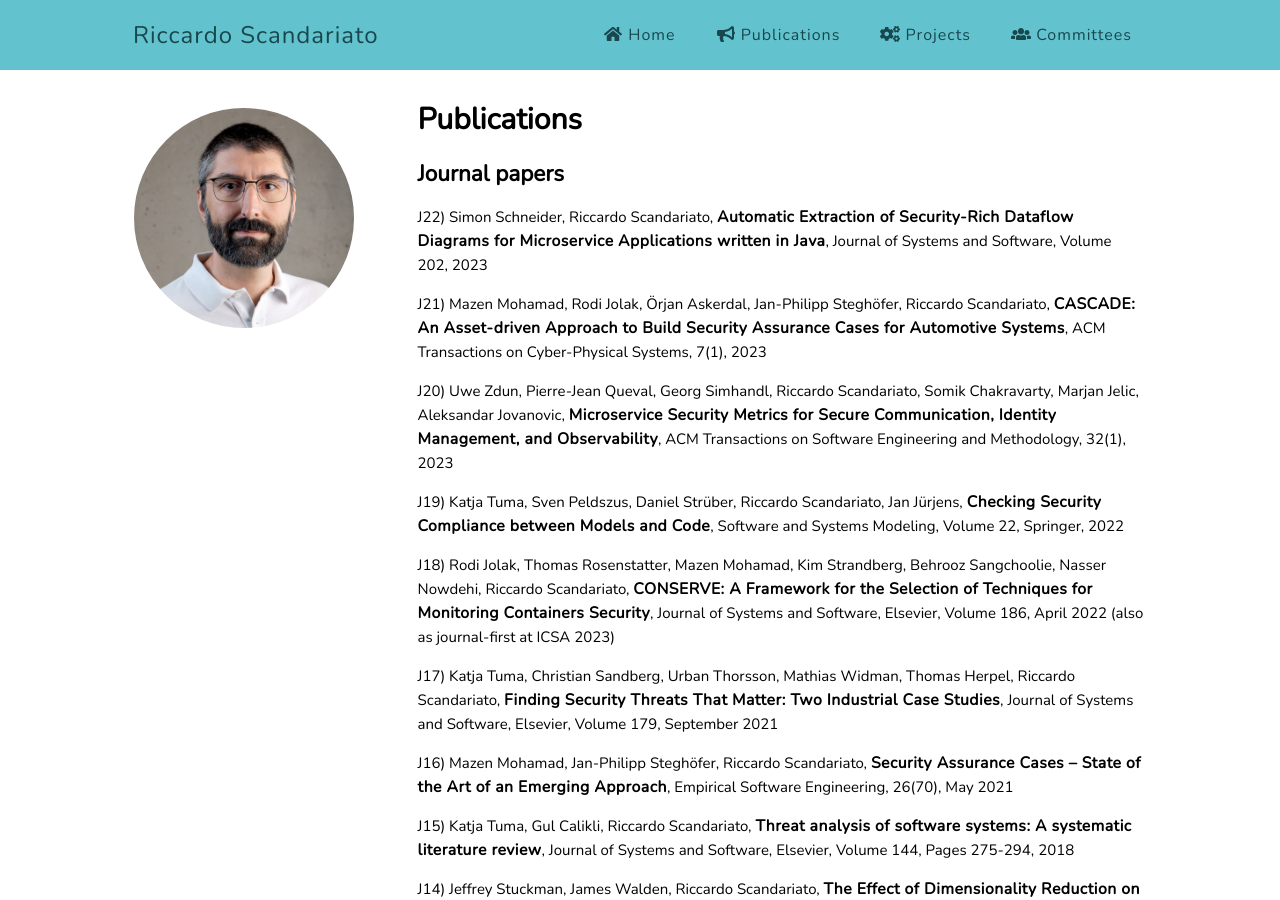
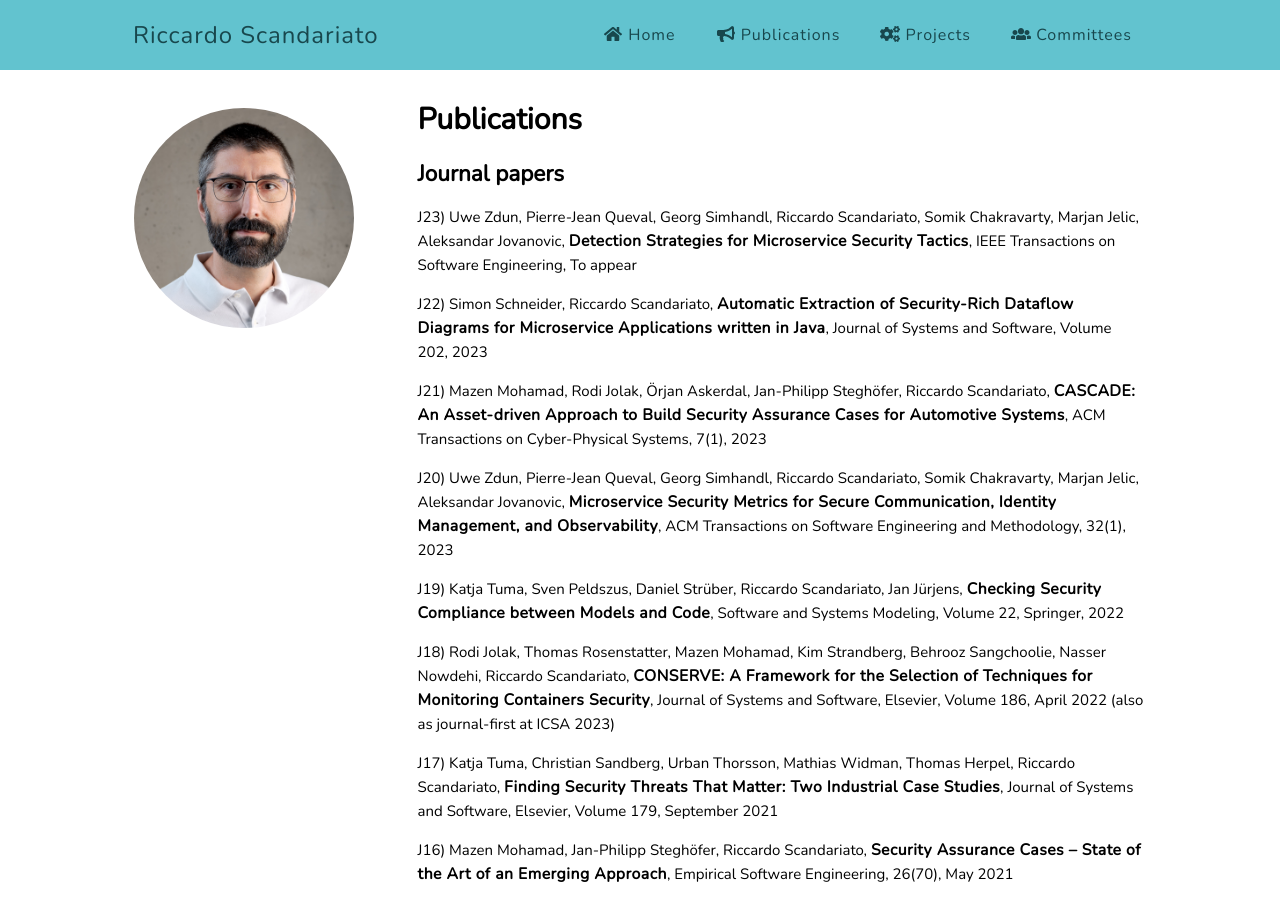
Before and after one commit to riccardoscandariato/riccardoscandariato.github.io, a Jekyll site: the page built from pubs.md, in a window 1280 px wide and 900 px high. Built offline with Jekyll 4.4.1, drawn with Linux system fonts in a browser that asks for light colours.

Commit message:
more pubs

```diff
--- a/_sass/_base.scss
+++ b/_sass/_base.scss
@@ -104,7 +104,7 @@ blockquote {
   color: $text-color;
   margin-left: 30px;
   border-left: 8px solid $theme-color-light;
-  padding-left: $horizontal-spacing-unit / 2;
+  padding-left: calc($horizontal-spacing-unit / 2);
 }
 
 .box {
--- a/pubs.md
+++ b/pubs.md
@@ -5,6 +5,8 @@ title: Publications
 ---
 
 <h2>Journal papers</h2>
+
+<p>J23) Uwe Zdun, Pierre-Jean Queval, Georg Simhandl, Riccardo Scandariato, Somik Chakravarty, Marjan Jelic, Aleksandar Jovanovic, <strong>Detection Strategies for Microservice Security Tactics</strong>, IEEE Transactions on Software Engineering, To appear</p>
 
 <p>J22) Simon Schneider, Riccardo Scandariato, <strong>Automatic Extraction of Security-Rich Dataflow Diagrams for Microservice Applications written in Java</strong>, Journal of Systems and Software, Volume 202, 2023</p>
 
```
